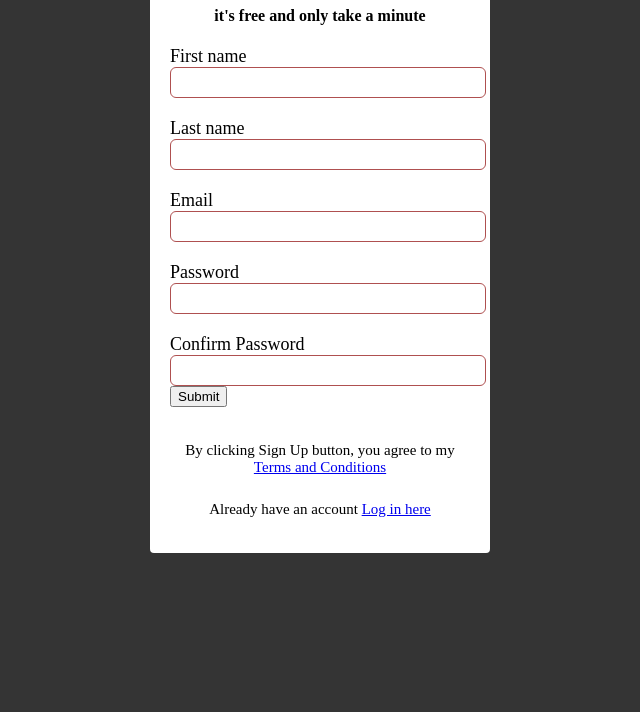
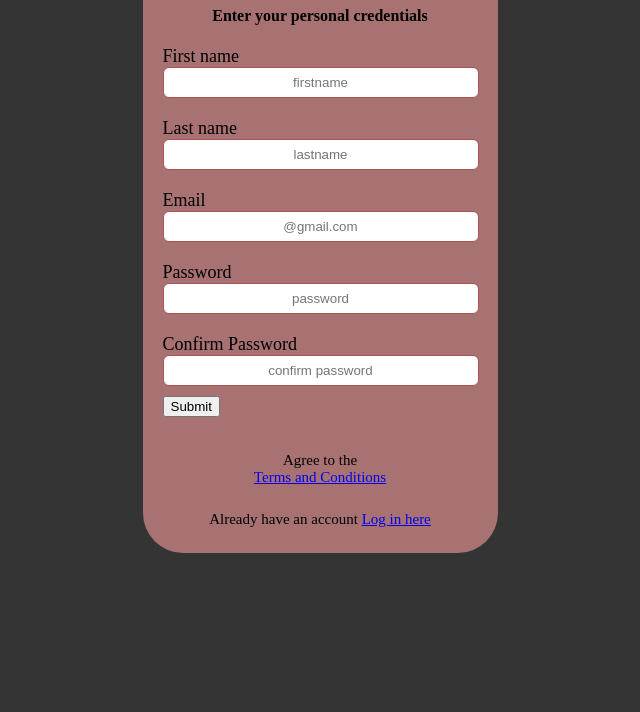
Before and after one commit to abinsinguza-dallen/FORM, a plain HTML site: page index.html in a window 1280 px wide. Shown: the part 88-800 px from the top of the page, without its empty margins (320-960 px from the left). Drawn offline with Linux system fonts and the light colour scheme.

Commit message:
first commit

```diff
--- a/index.html
+++ b/index.html
@@ -11,23 +11,23 @@
 <body>
     <div class="Signup-box">
     <h1>Sign up</h1>
-    <h4>it's free and only take a minute </h4>
+    <h4>Enter your  personal credentials </h4>
     <form>
         <label>First name</label>
-        <input type="text" placeholder="">
+        <input type="text" placeholder="firstname">
         <label>Last name</label>
-        <input type="text" placeholder="">
+        <input type="text" placeholder="lastname">
         <label>Email</label>
-        <input type="email" placeholder="">
+        <input type="email" placeholder="@gmail.com">
         <label>Password</label>
-        <input type="password" placeholder="">
+        <input type="password" placeholder="password">
         <label>Confirm Password</label>
-        <input type="password" placeholder="">
+        <input type="password" placeholder="confirm password">
         <button class="btn" type="button">Submit</button>
     </form>
-    <p> By clicking Sign Up button, you agree to my <br>
+    <p> Agree to the <br>
      <a href="#">Terms and Conditions</a>
-<p class="para-2">Already have an account <a href="login.html">Log in here</a>
+<p class="Already">Already have an account <a href="login.html">Log in here</a>
 </p>
     </div>
 
--- a/login.css
+++ b/login.css
@@ -4,10 +4,10 @@ body{
 }
 .Login-box{
     width: 360px;
-    height: 620px;
+    height: 400px;
     margin: auto;
-    background-color: white;
-    border-radius: 3px;
+    background-color: green;
+    border-radius: 40px;
     justify-content: center;
 }
 h1{
@@ -28,17 +28,14 @@ form label{
 form input{
     width: 100%;
     padding: 7px;
-    border: none;
     border: 1px solid rgb(175,80,80);
     border-radius: 6px;
-    outline: none;
     text-align: center;
 }
 input[type="button"]{
     width: 320px;
     height: 35px;
     margin-top: 20px;
-    border: none;
     background-color: #d2462d;
     color: white;
     font-size: 18px;
@@ -49,13 +46,10 @@ p{
     padding-top: 20px;
     font-size: 15px
 }
-.para-2{
+.Already{
     text-align: center;
     color: black;
     font-size: 15px;
     margin-top: -10px;
 
 }
-.para-2 a{
-    color: #c14949;
-}
--- a/style.css
+++ b/style.css
@@ -5,12 +5,13 @@ body{
 
 }
  .Signup-box{
-    width: 340px;
+    width: 355px;
     height: 620px;
     margin: auto;
-    background-color: white;
-    border-radius: 4px;
-    justify-content: center;
+    background-color:#a87272;
+    border-radius: 40px;
+    justify-content: right;
+    margin-top: 20px;
 
  }
 
@@ -34,10 +35,8 @@ form{
  form input{
     width: 100%;
     padding: 7px;
-    border: none;
     border:  1px solid rgb(175,80,80);
     border-radius: 6px;
-    outline: none;
     text-align: center;
 
 }
@@ -45,7 +44,6 @@ input[type="button"]{
     width:320px;
     height: 35px;
     margin-top:20% ;
-    border: none;
     background-color: #d246d2;
     color: white;
     font-size: 18px;
@@ -55,13 +53,17 @@ p{
     padding-top: 20px;
     font-size: 15px;
 }
-.para-2{
+.Already{
     text-align: center;
     color: black;
     font-size: 15px;
     margin-top: -10px;
 }
-.Submit{
-    position: relative;
-    color: #c14949;
+.submit{
+    margin-top: 12px;
+font-size: 15px;
+    text-align: center;
+
+}.btn{
+    margin-top: 10px;
 }
```
Also changed, not shown: login.html (+1 -1 lines).
